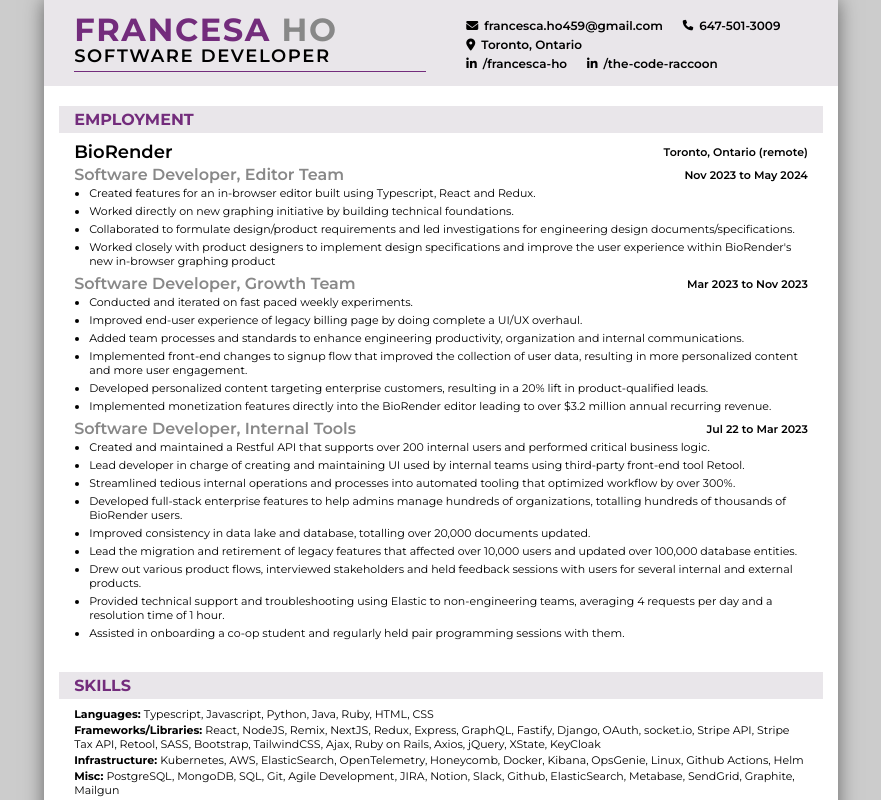
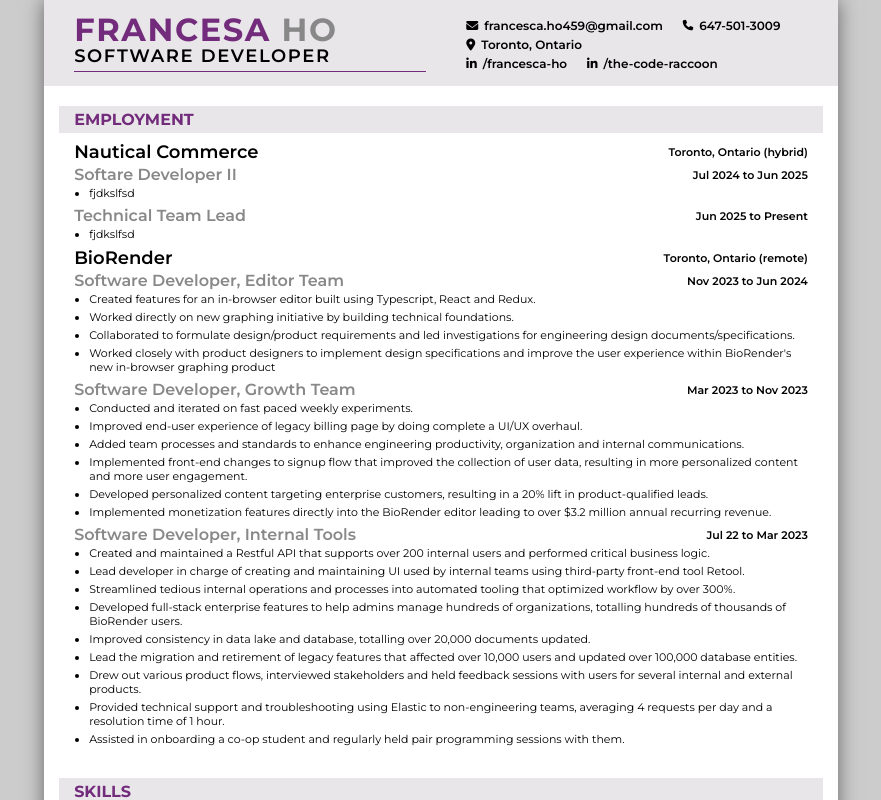
Before and after one commit to the-code-raccoon/resume-template, a React (Vite) app: page / in a window 1280 px wide. Shown: the top 800 px of the page, without its empty margins (199-1080 px from the left). Built offline with nearby package versions, Linux system fonts and the light colour scheme.

Commit message:
fix employment component

```diff
--- a/src/App.tsx
+++ b/src/App.tsx
@@ -9,12 +9,12 @@
 
 type ResumeInfoType = {
   personalInfo: NameType & ContactInfoType;
-  employment: EmploymentType[];
+  employments: EmploymentType[];
   education: EducationType[];
 };
 
 function App() {
-  const { personalInfo, employment, education } =
+  const { personalInfo, employments, education } =
     resumeJson as unknown as ResumeInfoType;
 
   return (
@@ -26,9 +26,7 @@
         </div>
 
         <div className="bottomPanel">
-          {employment.map((e) => (
-            <Employment {...e} />
-          ))}
+            <Employment employments={employments} />
           <Skills />
           {education.map((e) => (
             <Education {...e} />
--- a/src/components/Employment/Employment.tsx
+++ b/src/components/Employment/Employment.tsx
@@ -1,7 +1,7 @@
 import "./styles.css";
 
 type TitleType = {
-  titleText: string;
+  title: string;
   date: string;
   responsibilities: string[];
 };
@@ -12,7 +12,7 @@
   titles: TitleType[];
 };
 
-const Title = ({ titleText, date, responsibilities }: TitleType) => {
+const Title = ({ title: titleText, date, responsibilities }: TitleType) => {
   return (
     <>
       <div className="row">
@@ -29,12 +29,14 @@
   );
 };
 
-export const Employment = ({ company, location, titles }: EmploymentType) => {
+export const Employment = ({ employments }: {employments: EmploymentType[]}) => {
   return (
     <div className="section employment">
       <h1>employment</h1>
 
       <div className="content">
+        {employments.map(({ company, location, titles }) => (
+          <>
             <div className="row">
               <h2>{company}</h2>
               <span className="extraInfo">{location}</span>
@@ -43,6 +45,8 @@
             {titles.map((title) => (
               <Title {...title} />
             ))}
+          </>
+        ))}
       </div>
     </div>
   );
--- a/src/resume-info.json
+++ b/src/resume-info.json
@@ -19,14 +19,34 @@
       }
     ]
   },
-  "employment": [
+  "employments": [
+    {
+      "company": "Nautical Commerce",
+      "location": "Toronto, Ontario (hybrid)",
+      "titles": [
+        {
+          "title": "Softare Developer II",
+          "date": "Jul 2024 to Jun 2025",
+          "responsibilities": [
+            "fjdkslfsd"
+          ]
+        },
+        {
+          "title": "Technical Team Lead",
+          "date": "Jun 2025 to Present",
+          "responsibilities": [
+            "fjdkslfsd"
+          ]
+        }
+      ]
+    },
     {
       "company": "BioRender",
       "location": "Toronto, Ontario (remote)",
       "titles": [
         {
-          "titleText": "Software Developer, Editor Team",
-          "date": "Nov 2023 to May 2024",
+          "title": "Software Developer, Editor Team",
+          "date": "Nov 2023 to Jun 2024",
           "responsibilities": [
             "Created features for an in-browser editor built using Typescript, React and Redux.",
             "Worked directly on new graphing initiative by building technical foundations.",
@@ -35,7 +55,7 @@
           ]
         },
         {
-          "titleText": "Software Developer, Growth Team",
+          "title": "Software Developer, Growth Team",
           "date": "Mar 2023 to Nov 2023",
           "responsibilities": [
             "Conducted and iterated on fast paced weekly experiments.",
@@ -47,7 +67,7 @@
           ]
         },
         {
-          "titleText": "Software Developer, Internal Tools",
+          "title": "Software Developer, Internal Tools",
           "date": "Jul 22 to Mar 2023",
           "responsibilities": [
             "Created and maintained a Restful API that supports over 200 internal users and performed critical business logic.",
```
Lines whose indentation alone changed are shown as unchanged.
